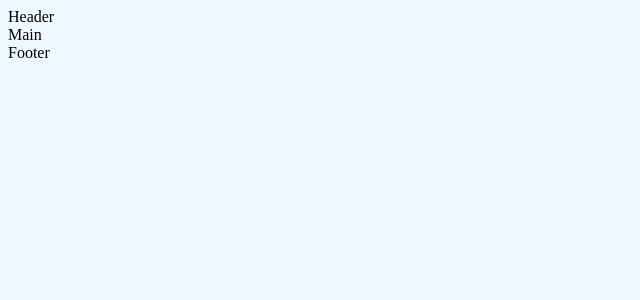
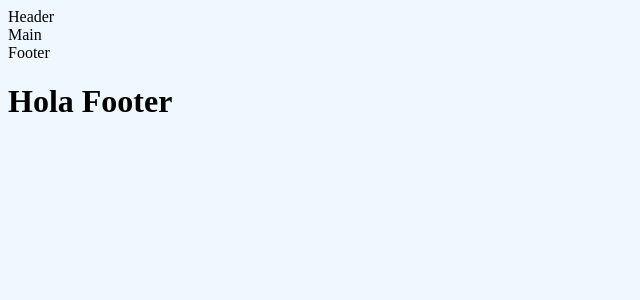
Before and after one commit to KevinFrias051/ProyectFinCuatrimestre, a Next.js app in the folder proyecto-fin-cuatrimestre/: page / in a window 1280 px wide. Shown: the top 300 px of the page, without its empty margins (0-640 px from the left). Built offline with nearby package versions, Linux system fonts and the light colour scheme.

Commit message:
Actualizo Footer

```diff
--- a/proyecto-fin-cuatrimestre/src/app/componentes/footer/Footer.jsx
+++ b/proyecto-fin-cuatrimestre/src/app/componentes/footer/Footer.jsx
@@ -2,6 +2,9 @@ import React from 'react'
 
 export const Footer = () => {
   return (
+    <>
     <div>Footer</div>
+    <h1>Hola Footer</h1>
+    </>
   )
 }
```
